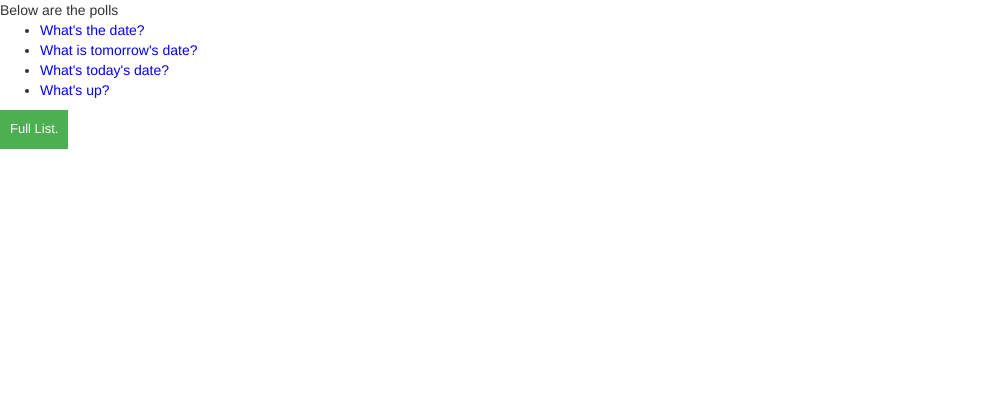
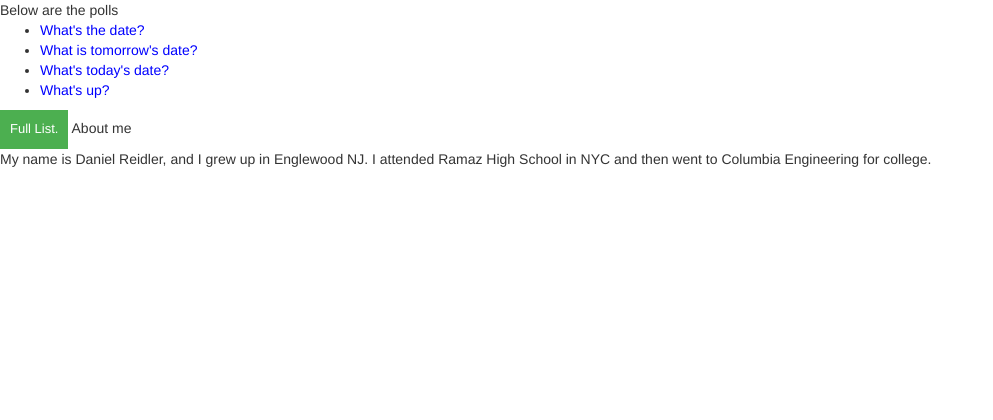
Before and after one commit to ApplyHiTech/pollingapp, a Django app: page /polls/ in a window 1280 px wide. Shown: the top 420 px of the page, without its empty margins (0-993 px from the left). Run offline with Django 3.2, Linux system fonts and the light colour scheme; data comes from the database, SQL or seed files in the repository; some libraries are stand-ins or nearby versions.

Commit message:
added a paragraph about me

```diff
--- a/polls/templates/polls/index.html
+++ b/polls/templates/polls/index.html
@@ -16,4 +16,7 @@
     <p>No polls are available.</p>
 {% endif %}
 
-<button  href="{% url 'polls:index' %}" class=.button>Full List.</button>
+<button href="{% url 'polls:index' %}" class=.button>Full List.</button>
+
+<h> About me </h>
+<p> My name is Daniel Reidler, and I grew up in Englewood NJ. I attended Ramaz High School in NYC and then went to Columbia Engineering for college. </p>
```
